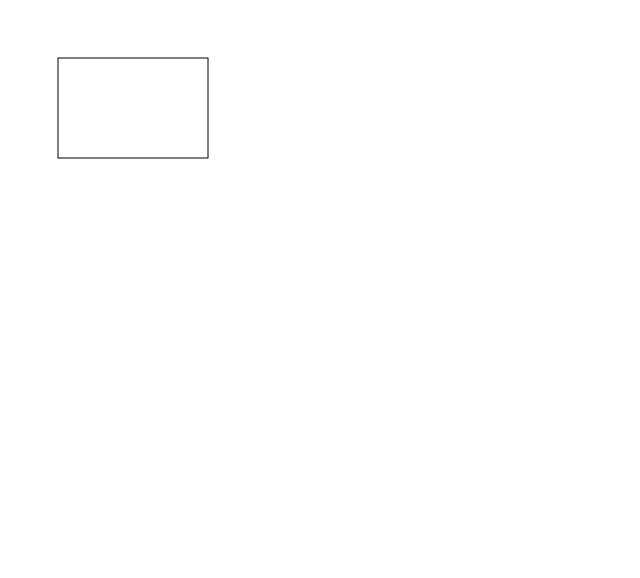
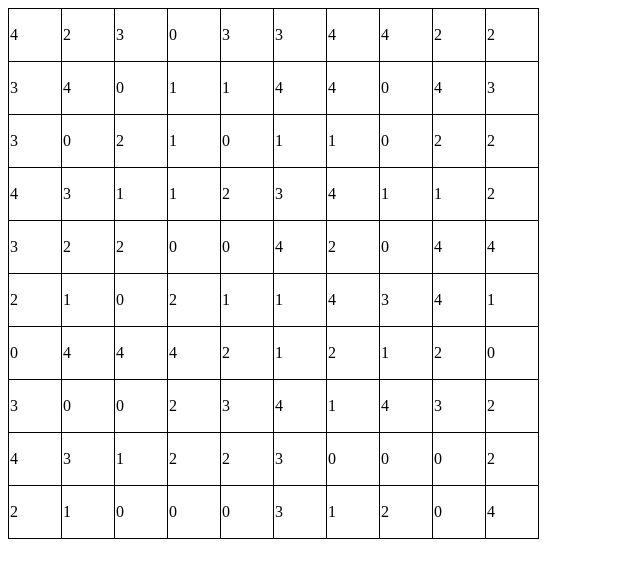
Before and after one commit to ramononis/browserjam, a website built with webpack: page docs/index.html in a window 1280 px wide. Shown: the whole page, without its empty margins (0-640 px from the left). Built offline with nearby package versions, Linux system fonts and the light colour scheme.

Commit message:
Board init

```diff
--- a/docs/index.html
+++ b/docs/index.html
@@ -3,9 +3,10 @@
 <head>
   <meta charset="UTF-8">
   <script src="./index.js" charset="utf-8"></script>
+  <link rel="stylesheet" href="./style.css"/>
   <title>Title</title>
 </head>
 <body>
-<canvas width="800" height="800" id="canvas"></canvas>
+<table id="table-board"></table>
 </body>
 </html>
--- /dev/null
+++ b/docs/style.css
@@ -0,0 +1,13 @@
+body {
+    user-select: none;
+}
+
+td {
+    width: 50px;
+    height: 50px;
+    border: 1px solid black;
+}
+
+table {
+    border-collapse: collapse;
+}
--- a/game/Interface.js
+++ b/game/Interface.js
@@ -1,13 +1,24 @@
 // TODO: index.html en visualize implementeren
 function visualize(state) {
-    const canvas = document.querySelector('#canvas');
-    console.log(canvas)
-    console.log("hallo")
-    const width = canvas.width;
-    const height = canvas.height;
+    const table = document.querySelector('#table-board')
+    console.log(state)
 
-    let ctx = canvas.getContext('2d');
-    ctx.strokeRect(50, 50, 150, 100);
+    state.board.forEach((stateRow, row) => {
+        console.log(stateRow);
+        let tableRow = table.insertRow();
+        stateRow.forEach((stateCell, col) => {
+            let tableCell = tableRow.insertCell();
+            tableCell.classList.add('dropzone')
+            tableCell.id = `c-${row}-${col}`
+
+            let cell = document.createElement('div')
+            cell.classList.add('draggable',`type-${stateCell}`)
+            cell.setAttribute('draggable', 'true')
+            cell.innerText = stateCell
+
+            tableCell.appendChild(cell)
+        })
+    })
 }
 
 exports.visualize = visualize
--- a/game/State.js
+++ b/game/State.js
@@ -12,7 +12,7 @@ class State {
         for (let i = 0; i < BOARD_SIZE; i++) {
             this.board.push([]);
             for (let j = 0; j < BOARD_SIZE; j++) {
-                this.board[i].push(Math.floor(Math.random(0, N_COLORS)))
+                this.board[i].push(Math.floor(Math.random() * N_COLORS))
             }
         }
     }
--- a/game/index.js
+++ b/game/index.js
@@ -5,6 +5,6 @@ let state = new State(1)
 
 console.log(state)
 
-document.addEventListener("DOMContentLoaded", () => { visualize({}) })
+document.addEventListener("DOMContentLoaded", () => { visualize(state) })
 
     // document.onload(() => { visualize({}) })
```
